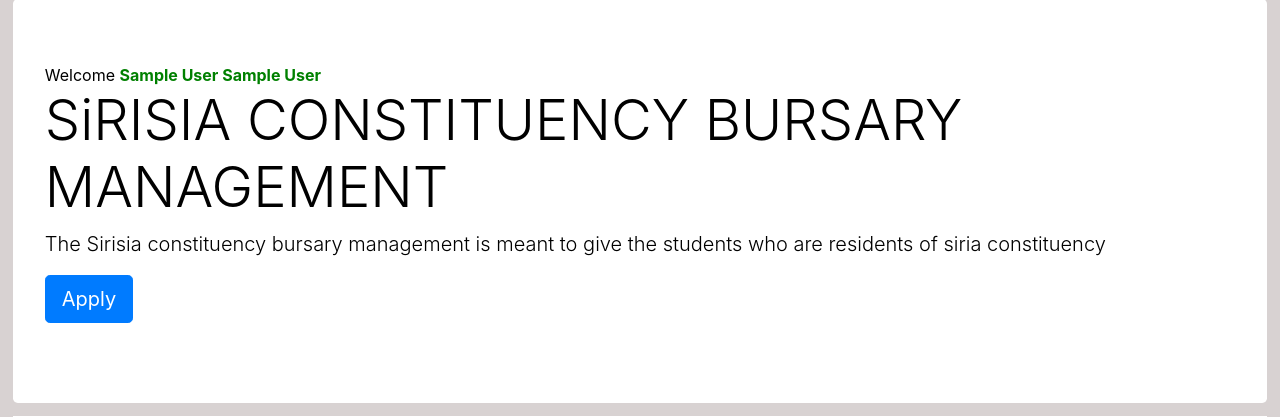
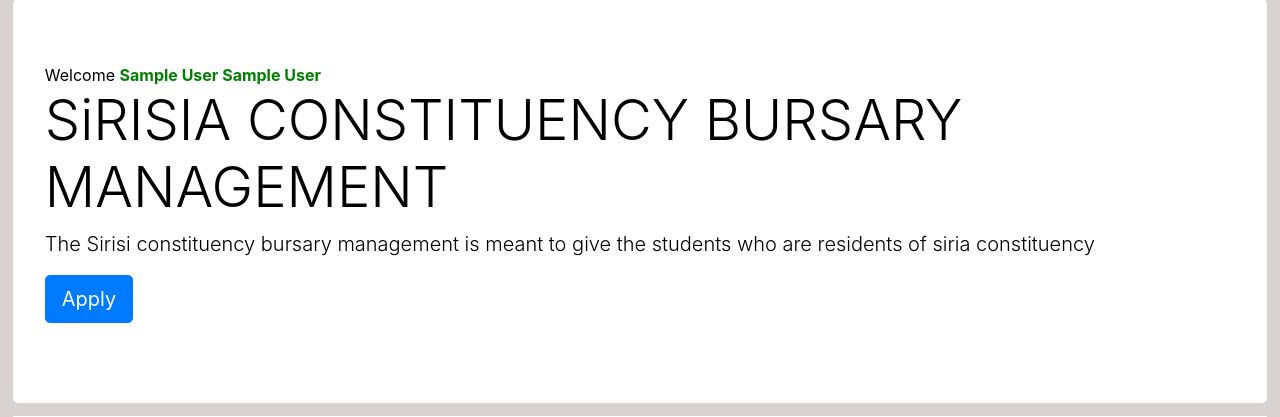
Before and after one commit to odongo-brian/bursary-management, a PHP site: page /studentDashboard.php in a window 1280 px wide. Shown: the part 64-481 px from the top of the page. Run offline with PHP 8.4, Linux system fonts and the light colour scheme; the visitor is signed in with stand-in values (Sample User, id 1).

Commit message:
spelling change

```diff
--- a/studentDashboard.php
+++ b/studentDashboard.php
@@ -40,7 +40,7 @@ session_start();
             <?php echo "Welcome ". "<strong style='color:green;'>".$_SESSION['firstname']." ".$_SESSION['lastname']."</strong>  <br>";  ?>
                 <h1 class="display-4">SiRISIA CONSTITUENCY BURSARY MANAGEMENT</h1>
 
-                <p class="lead">The Sirisia constituency bursary management is meant to give the students who are residents of siria constituency </p>
+                <p class="lead">The Sirisi constituency bursary management is meant to give the students who are residents of siria constituency </p>
                 <p class="lead"></p>
                  <a class="btn btn-primary btn-lg" href="application.php" role="button">Apply</a>
                 </p>
```
